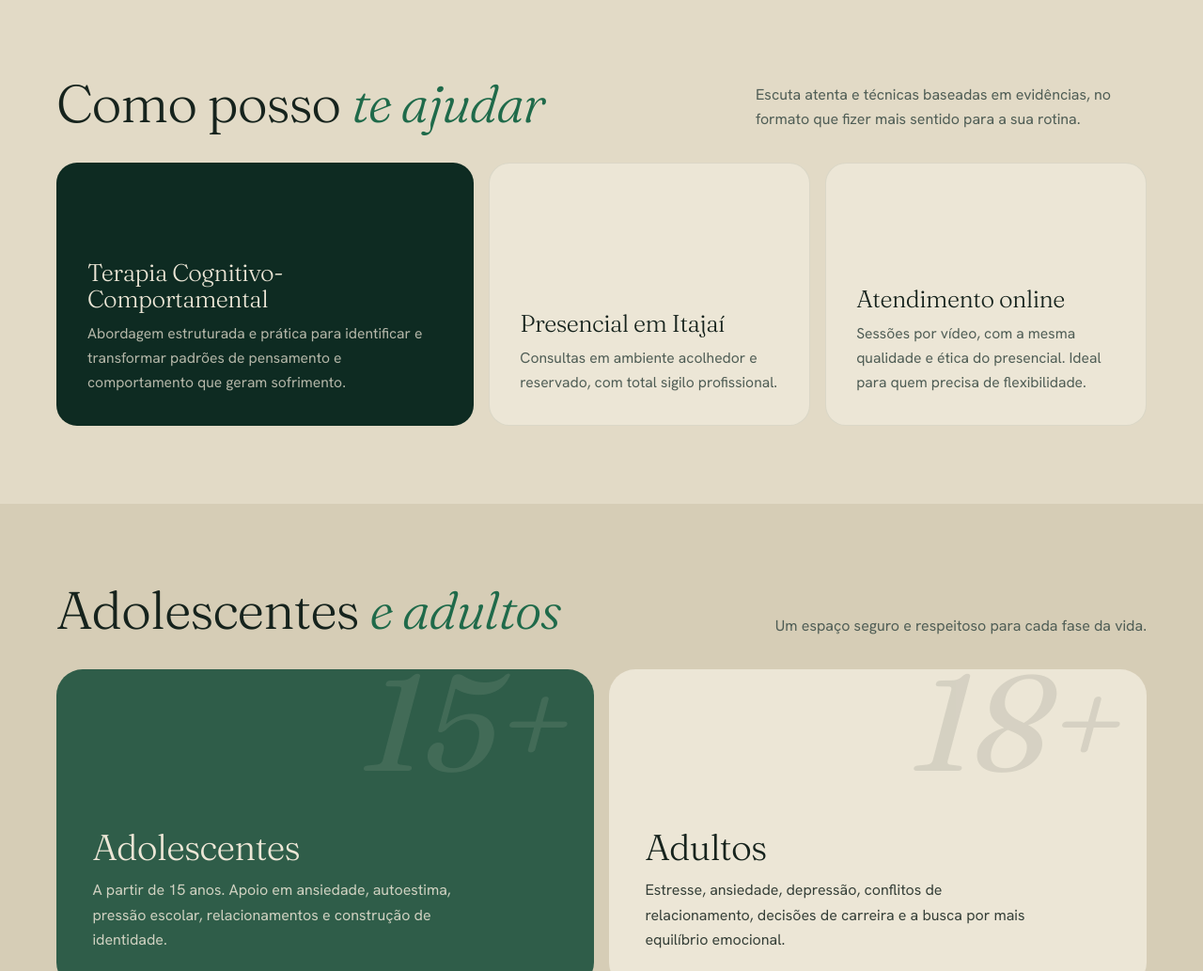
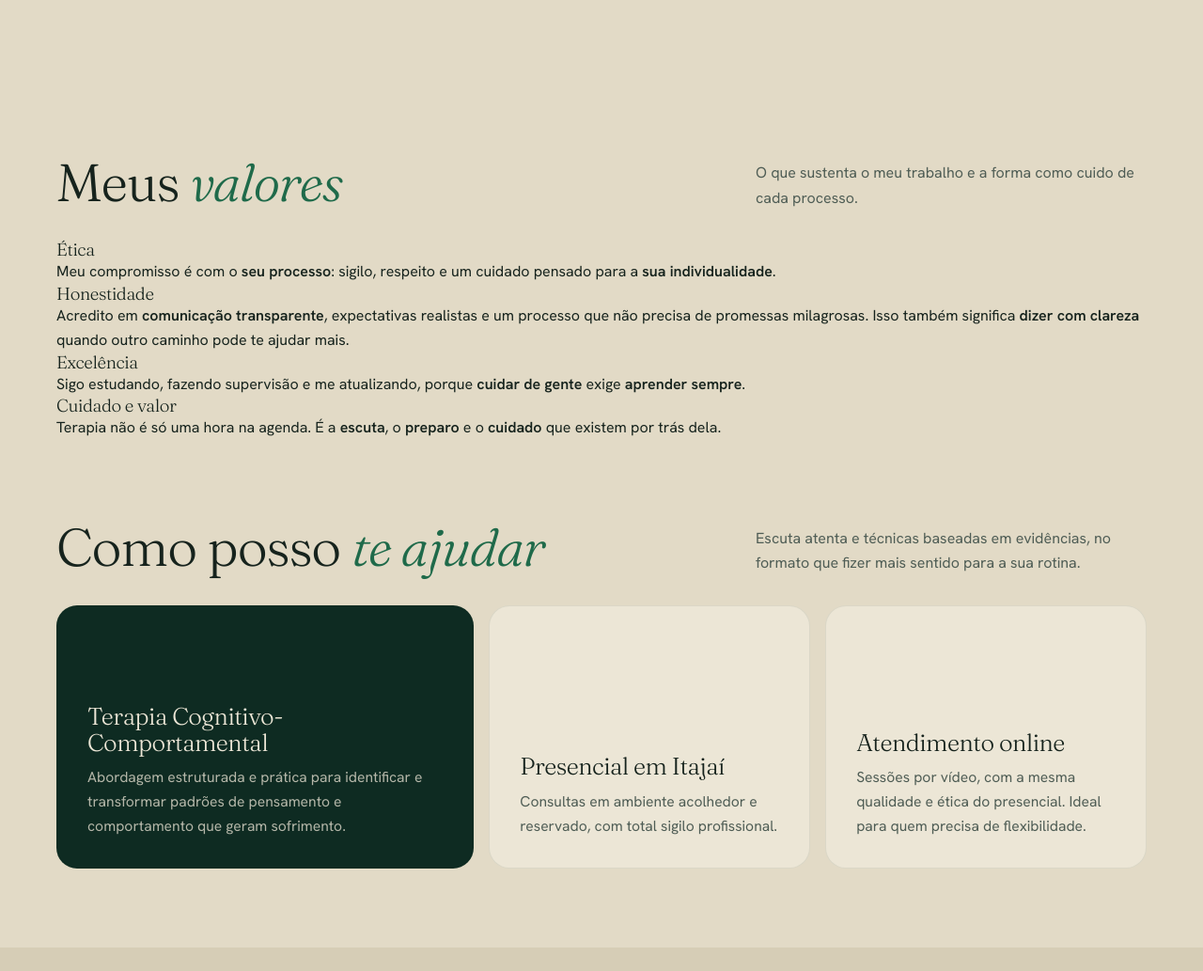
Before and after one commit to deividjmoura/Paulo-Eduardo-Psicologo, a plain HTML site: page index.html in a window 1280 px wide. Shown: the part 1176-2209 px from the top of the page at 94% size. Drawn offline with Linux system fonts and the light colour scheme.

Commit message:
feat: adiciona seção Valores, logo como moldura da foto e remove texto rotativo

```diff
--- a/index.html
+++ b/index.html
@@ -16,17 +16,17 @@
 <link rel="preconnect" href="https://fonts.googleapis.com"><link rel="preconnect" href="https://fonts.gstatic.com" crossorigin>
 <link href="https://fonts.googleapis.com/css2?family=Fraunces:ital,opsz,wght@0,9..144,300;0,9..144,400;1,9..144,300;1,9..144,400&family=Hanken+Grotesk:wght@400;500;600&display=swap" rel="stylesheet">
 <link rel="stylesheet" href="assets/css/tokens.css"><link rel="stylesheet" href="assets/css/base.css">
-<link rel="stylesheet" href="assets/css/components.css"><link rel="stylesheet" href="assets/css/sections.css?v=mobile-fix-5">
+<link rel="stylesheet" href="assets/css/components.css"><link rel="stylesheet" href="assets/css/sections.css?v=valores-logo-1">
 <script type="application/ld+json">{"@context":"https://schema.org","@type":"ProfessionalService","name":"Paulo Eduardo T. Cosentino, Psicólogo Clínico","description":"Terapia Cognitivo-Comportamental para adolescentes e adultos, presencial e online.","url":"https://paulopsicologo.vercel.app/","telephone":"+55 47 99653-0081","areaServed":"Itajaí, SC","address":{"@type":"PostalAddress","addressLocality":"Itajaí","addressRegion":"SC","addressCountry":"BR"},"sameAs":["https://www.facebook.com/psicologopauloeduardo","https://www.instagram.com/psicologopauloeduardo"]}</script>
 </head>
 <body>
 <a class="skip" href="#conteudo">Ir para o conteúdo</a>
 <header class="nav" id="nav"><div class="wrap">
   <a href="#topo" class="marca">Paulo Eduardo</a>
-  <nav class="links" aria-label="Principal"><a href="#proposito">Propósito</a><a href="#atendimento">Atendimento</a><a href="#abordagem">Abordagem</a><a href="#novidades">Novidades</a></nav>
+  <nav class="links" aria-label="Principal"><a href="#proposito">Propósito</a><a href="#valores">Valores</a><a href="#atendimento">Atendimento</a><a href="#abordagem">Abordagem</a><a href="#novidades">Novidades</a></nav>
   <button class="burger" id="burger" aria-label="Abrir menu" aria-expanded="false" aria-controls="menu"><i></i><i></i></button>
 </div></header>
-<nav class="menu" id="menu" aria-label="Menu móvel"><a href="#proposito">Propósito</a><a href="#atendimento">Atendimento</a><a href="#abordagem">Abordagem</a><a href="#novidades">Novidades</a><a href="#contato">Contato</a></nav>
+<nav class="menu" id="menu" aria-label="Menu móvel"><a href="#proposito">Propósito</a><a href="#valores">Valores</a><a href="#atendimento">Atendimento</a><a href="#abordagem">Abordagem</a><a href="#novidades">Novidades</a><a href="#contato">Contato</a></nav>
 
 <main id="conteudo">
 <section class="hero" id="topo"><div class="wrap">
@@ -40,13 +40,38 @@
     </div>
   </div>
   <div class="selo r">
-    <svg viewBox="0 0 200 200" aria-hidden="true"><defs><path id="c" d="M100,100 m-88,0 a88,88 0 1,1 176,0 a88,88 0 1,1 -176,0"/></defs><text><textPath href="#c" textLength="548" lengthAdjust="spacing">Terapia Cognitivo-Comportamental • Itajaí • Online • Adolescentes e adultos •</textPath></text></svg>
+    <img class="logo-fundo" src="assets/img/logo.svg" alt="" aria-hidden="true">
     <div class="retrato"><picture><source srcset="assets/img/paulo.webp" type="image/webp"><img src="assets/img/paulo.jpg" width="600" height="600" alt="Retrato de Paulo Eduardo T. Cosentino, psicólogo clínico"></picture></div>
   </div>
 </div></section>
 
 <section class="prop" id="proposito"><div class="wrap">
   <p id="lit">Meu propósito é ajudar pessoas a desenvolverem uma melhor qualidade de vida, promovendo autoconhecimento, equilíbrio emocional e estratégias para lidar de forma mais saudável com os desafios do dia a dia.</p>
+</div></section>
+
+<section class="valores" id="valores"><div class="wrap">
+  <div class="topo">
+    <h2 class="r">Meus <em>valores</em></h2>
+    <p class="r">O que sustenta o meu trabalho e a forma como cuido de cada processo.</p>
+  </div>
+  <div class="valores-grid">
+    <article class="valor r">
+      <h3>Ética</h3>
+      <p>Meu compromisso é com o <strong>seu processo</strong>: sigilo, respeito e um cuidado pensado para a <strong>sua individualidade</strong>.</p>
+    </article>
+    <article class="valor r">
+      <h3>Honestidade</h3>
+      <p>Acredito em <strong>comunicação transparente</strong>, expectativas realistas e um processo que não precisa de promessas milagrosas. Isso também significa <strong>dizer com clareza</strong> quando outro caminho pode te ajudar mais.</p>
+    </article>
+    <article class="valor r">
+      <h3>Excelência</h3>
+      <p>Sigo estudando, fazendo supervisão e me atualizando, porque <strong>cuidar de gente</strong> exige <strong>aprender sempre</strong>.</p>
+    </article>
+    <article class="valor r">
+      <h3>Cuidado e valor</h3>
+      <p>Terapia não é só uma hora na agenda. É a <strong>escuta</strong>, o <strong>preparo</strong> e o <strong>cuidado</strong> que existem por trás dela.</p>
+    </article>
+  </div>
 </div></section>
 
 <section id="atendimento" style="padding-top:0"><div class="wrap">
```
